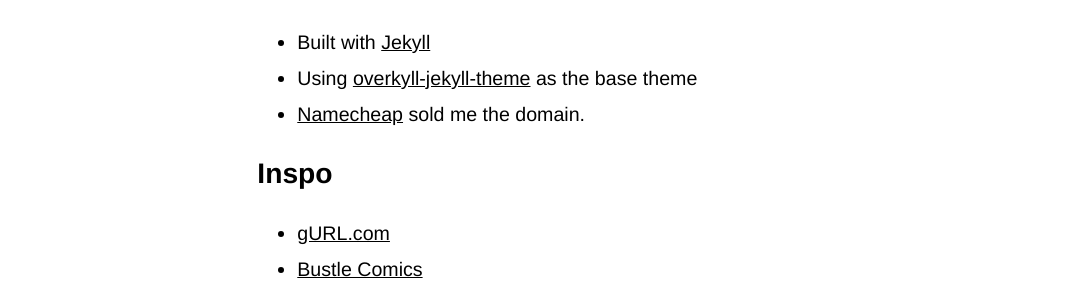
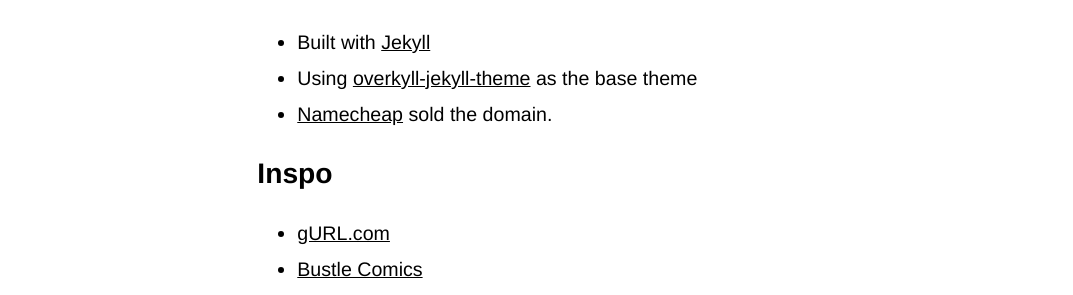
Before and after one commit to ablwr/internetgirlfriend_club, a Jekyll site: the page built from about.md, in a window 1280 px wide. Shown: the part 398-693 px from the top of the page, without its empty margins (0-1073 px from the left). Built offline with Jekyll 4.4.1, drawn with Linux system fonts in a browser that asks for light colours.

Commit message:
style guide, people

```diff
--- a/about.md
+++ b/about.md
@@ -17,7 +17,7 @@
 
 - Built with [Jekyll](https://jekyllrb.com/)
 - Using [overkyll-jekyll-theme](https://github.com/bertrandkeller/overkyll-jekyll-theme) as the base theme
-- [Namecheap](https://www.namecheap.com/) sold me the domain.
+- [Namecheap](https://www.namecheap.com/) sold the domain.
 
 ### Inspo
 
```
